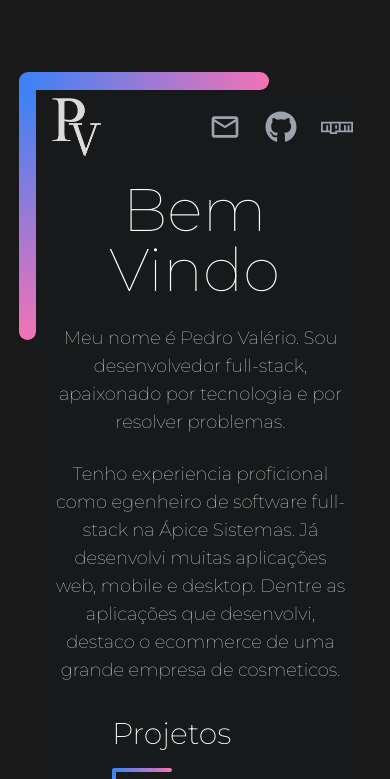
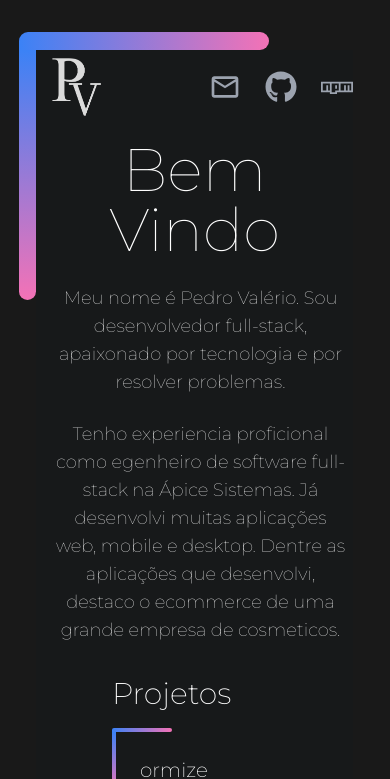
Before and after one commit to pedroddjkkk/Portfolio, a Next.js app: page / in a window 390 px wide. Shown: the top 779 px of the page. Built offline with nearby package versions, Linux system fonts and the light colour scheme.

Commit message:
Update page layout padding

```diff
--- a/src/app/page.tsx
+++ b/src/app/page.tsx
@@ -7,7 +7,7 @@ import { FaGithub, FaNpm } from "react-icons/fa";
 
 export default function Home() {
   return (
-    <main className="bg-[#191919] h-fit md:py-0 min-h-screen py-10 flex justify-center pr-[18px]">
+    <main className="bg-[#191919] h-fit md:pb-0 min-h-screen pb-10 flex justify-center pr-[18px]">
       <div className='w-[90%] md:mt-32 mt-8 max-w-[1530px]'>
         <Corner size={250} padding={18} twoCorners className='flex flex-col bg-[#17191a]'>
           <div className='md:p-8 pt-2 w-full flex justify-between items-center'>
```
